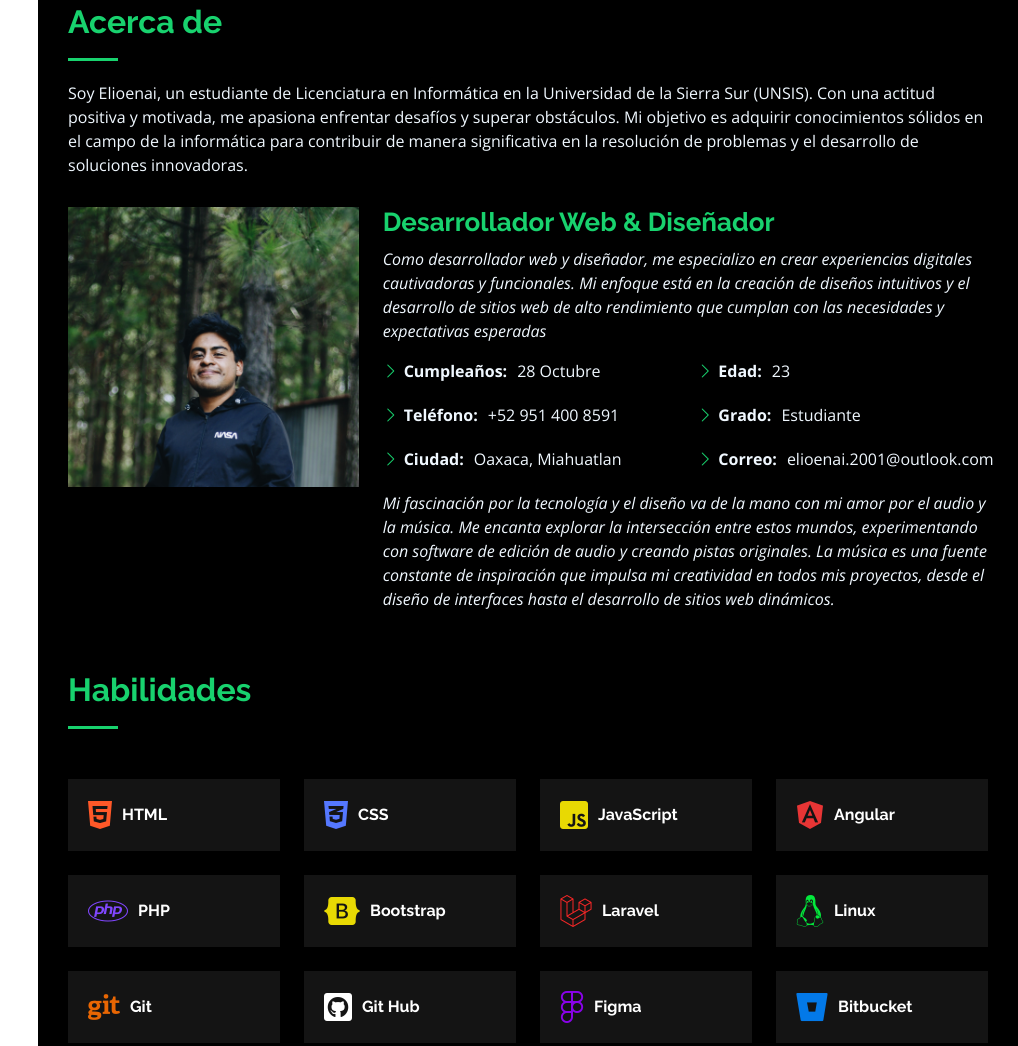
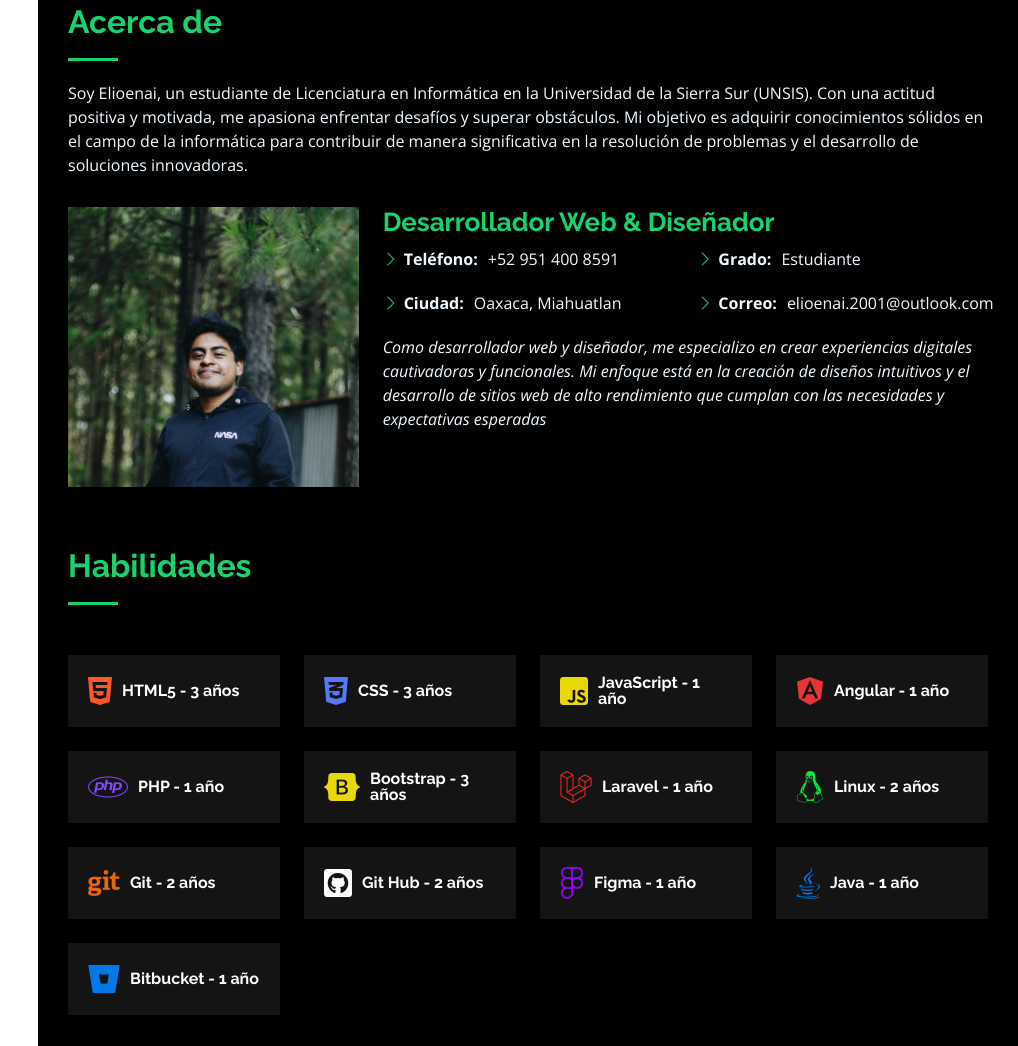
Before and after one commit to ElioenaiJs/-, a plain HTML site: page index.html in a window 1280 px wide. Shown: the part 857-1903 px from the top of the page, without its empty margins (262-1280 px from the left). Drawn offline with nearby package versions, Linux system fonts and the light colour scheme.

Commit message:
cambios portafolio

```diff
--- a/index.html
+++ b/index.html
@@ -102,30 +102,25 @@
           </div>
           <div class="col-lg-8 pt-4 pt-lg-0 content" data-aos="fade-left">
             <h3>Desarrollador Web &amp; Diseñador</h3>
-            <p class="fst-italic">
-              Como desarrollador web y diseñador, me especializo en crear experiencias digitales cautivadoras y funcionales. Mi enfoque está en la creación de diseños intuitivos y el desarrollo de sitios web de alto rendimiento que cumplan con las necesidades y expectativas esperadas
-             </p>
+
             <div class="row">
               <div class="col-lg-6">
                 <ul>
-                  <li><i class="bi bi-chevron-right"></i> <strong>Cumpleaños:</strong> <span>28 Octubre</span></li>
                   <li><i class="bi bi-chevron-right"></i> <strong>Teléfono:</strong> <span>+52 951 400 8591</span></li>
                   <li><i class="bi bi-chevron-right"></i> <strong>Ciudad:</strong> <span>Oaxaca, Miahuatlan</span></li>
                 </ul>
               </div>
               <div class="col-lg-6">
                 <ul>
-                  <li><i class="bi bi-chevron-right"></i> <strong>Edad:</strong> <span>23</span></li>
                   <li><i class="bi bi-chevron-right"></i> <strong>Grado:</strong> <span>Estudiante</span></li>
                   <li><i class="bi bi-chevron-right"></i> <strong>Correo:</strong> <span>elioenai.2001@outlook.com</span></li>
                 </ul>
               </div>
             </div>
             <p class="fst-italic">
-              Mi fascinación por la tecnología y el diseño va de la mano con mi amor por el audio y la música. Me encanta explorar la intersección entre estos mundos, experimentando con software de edición de audio y creando pistas originales. La música es una fuente constante de inspiración que impulsa mi creatividad en todos mis proyectos, desde el diseño de interfaces hasta el desarrollo de sitios web dinámicos.
+              Como desarrollador web y diseñador, me especializo en crear experiencias digitales cautivadoras y funcionales. Mi enfoque está en la creación de diseños intuitivos y el desarrollo de sitios web de alto rendimiento que cumplan con las necesidades y expectativas esperadas
+             </p>
 
-
-            </p>
           </div>
         </div>
 
@@ -192,74 +187,80 @@
           <div class="col-lg-3 col-md-4">
             <div class="icon-box">
               <i class="fab fa-html5" style="color: #ff5828;"></i>
-              <h3>HTML</h3>
+              <h3>HTML5 - 3 años</h3>
             </div>
           </div>
           <div class="col-lg-3 col-md-4 mt-4 mt-md-0">
             <div class="icon-box">
               <i class="fab fa-css3-alt" style="color: #5578ff;"></i>
-              <h3>CSS</h3>
+              <h3>CSS - 3 años</h3>
             </div>
           </div>
           <div class="col-lg-3 col-md-4 mt-4 mt-md-0">
             <div class="icon-box">
               <i class="fab fa-js-square" style="color: #e8d903;"></i>
-              <h3>JavaScript</h3>
+              <h3>JavaScript - 1 año</h3>
             </div>
           </div>
           <div class="col-lg-3 col-md-4 mt-4 mt-lg-0">
             <div class="icon-box">
               <i class="fab fa-angular" style="color: #e83535;"></i>
-              <h3>Angular</h3>
+              <h3>Angular - 1 año</h3>
             </div>
           </div>
           <div class="col-lg-3 col-md-4 mt-4">
             <div class="icon-box">
               <i class="fab fa-php" style="color: #8147ff;"></i>
-              <h3>PHP</h3>
+              <h3>PHP - 1 año</h3>
             </div>
           </div>
           <div class="col-lg-3 col-md-4 mt-4">
             <div class="icon-box">
               <i class="fab fa-bootstrap" style="color: #e8d903;"></i>
-              <h3>Bootstrap</h3>
+              <h3>Bootstrap - 3 años</h3>
             </div>
           </div>
           <div class="col-lg-3 col-md-4 mt-4">
             <div class="icon-box">
               <i class="fab fa-laravel" style="color: #f72727;"></i>
-              <h3>Laravel</h3>
+              <h3>Laravel - 1 año</h3>
             </div>
           </div>
           <div class="col-lg-3 col-md-4 mt-4">
             <div class="icon-box">
               <i class="fab fa-linux" style="color: #03e83c;"></i>
-              <h3>Linux</h3>
+              <h3>Linux - 2 años</h3>
             </div>
           </div>
           <div class="col-lg-3 col-md-4 mt-4">
             <div class="icon-box">
               <i class="fab fa-git" style="color: #e86603;"></i>
-              <h3>Git</h3>
+              <h3>Git - 2 años</h3>
             </div>
           </div>
           <div class="col-lg-3 col-md-4 mt-4">
 
             <div class="icon-box">
               <i class="fab fa-github-square" style="color: #ffffff;"></i>
-              <h3>Git Hub</h3>
+              <h3>Git Hub - 2 años</h3>
             </div>
           </div>
           <div class="col-lg-3 col-md-4 mt-4">
             <div class="icon-box">
               <i class="fab fa-figma" style="color: #8903e8;"></i>
-              <h3>Figma</h3>
+              <h3>Figma - 1 año</h3>
+            </div>
+          </div>
+          <div class="col-lg-3 col-md-4 mt-4">
+            <div class="icon-box">
+              <i class="fab fa-java" style="color: #0379e8;"></i>
+              <h3>Java - 1 año</h3>
             </div>
           </div>
           <div class="col-lg-3 col-md-4 mt-4">
             <div class="icon-box">
               <i class="fab fa-bitbucket" style="color: #0379e8;"></i>
-              <h3>Bitbucket</h3>
+              <h3>Bitbucket - 1 año</h3>
             </div>
         </div>
 
```
Also changed, not shown: assets/img/portfolio/Captura de pantalla 2024-04-22 230742.png (added), assets/img/portfolio/clubes.png (added).
